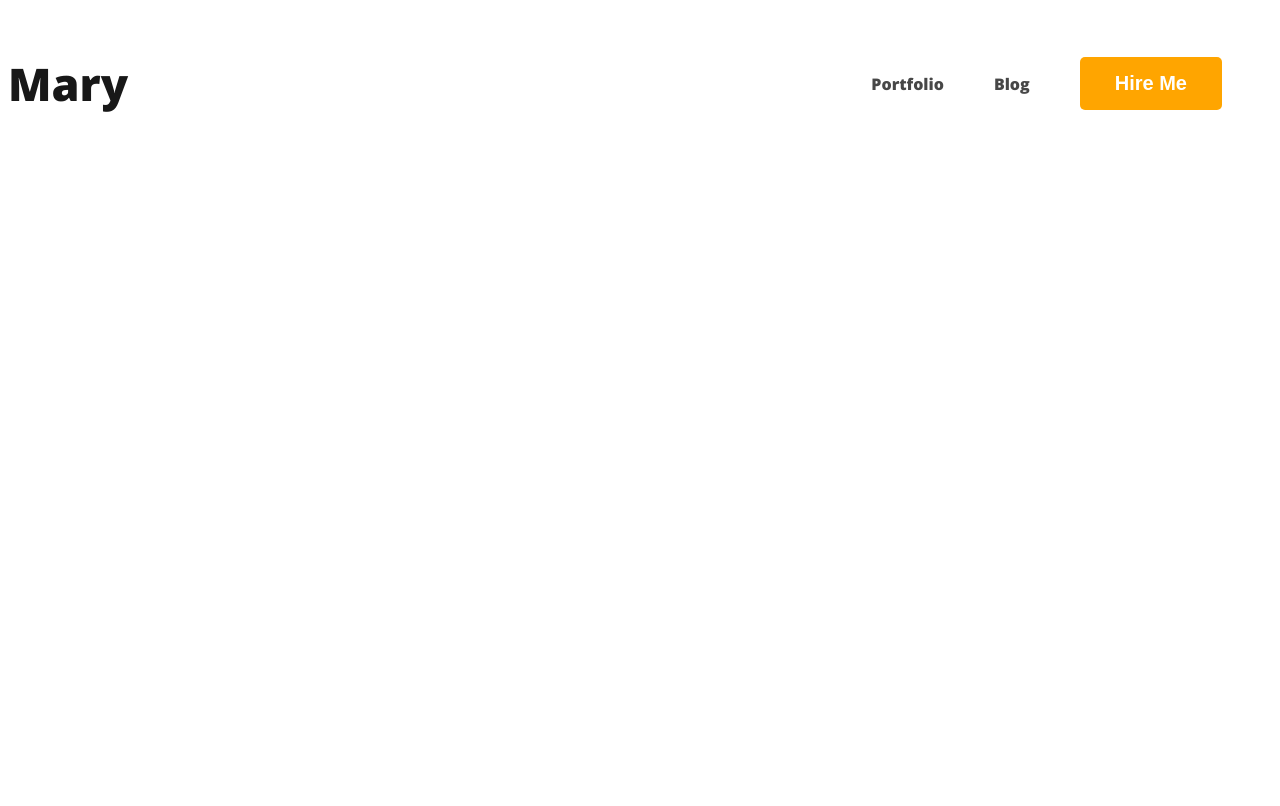
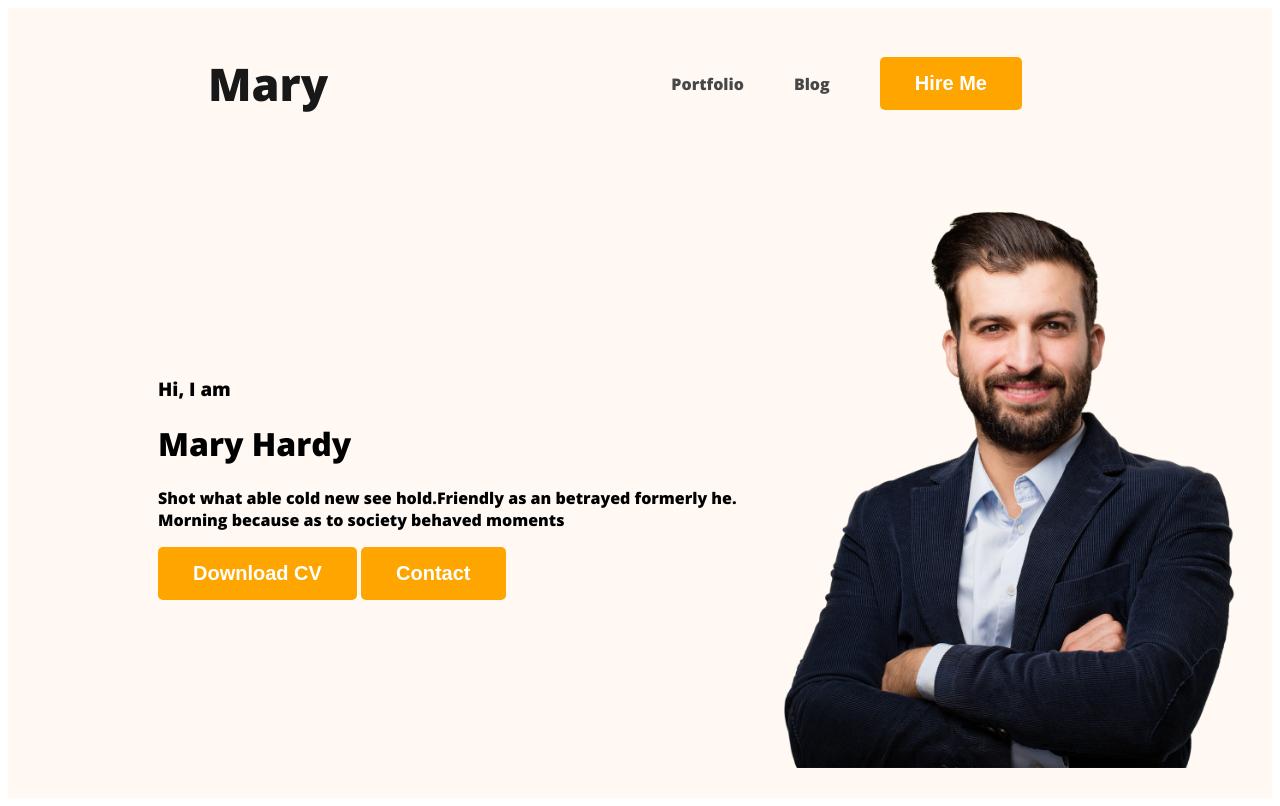
Before and after one commit to mizanff/webdeveloper-portfolio, a plain HTML site: page index.html in a window 1280 px wide. Drawn offline with nearby package versions, Linux system fonts and the light colour scheme.

Commit message:
banner content added

```diff
--- a/index.html
+++ b/index.html
@@ -10,7 +10,7 @@
     <link rel="stylesheet" href="styles/portfolio.css">
 </head>
 <body>
-    <header>
+    <header class="header">
         <nav>
             <h3 class="nav-title">Ma<span class="text-primary">r</span>y</h3>
             <ul>
@@ -19,6 +19,17 @@
                 <li><button class="btn-primary">Hire Me</button></li>
             </ul>
         </nav>
+        <div class="banner">
+            <div class="banner-content">
+                <h3 class="banner-greeting">Hi, I am</h3>
+                <h1 class="banner-title">Mary Hardy</h1>
+                <p>Shot what able cold new see hold.Friendly as an betrayed formerly
+                    he. Morning because as to society behaved moments</p>
+                <button class="btn-primary">Download CV</button>
+                <button class="btn-primary">Contact</button>
+            </div>
+            <img class="profile-pic" src="images/hardy.png" alt="">
+        </div>
     </header>
     <main>
 
--- a/styles/portfolio.css
+++ b/styles/portfolio.css
@@ -20,6 +20,7 @@ nav{
     display: flex;
     justify-content: space-between;
     align-items: center;
+    margin: 0 200px;
 
 
 
@@ -41,3 +42,15 @@ nav a{
     text-decoration: none;
     color: #474747;
 }
+/* header related styles */
+.header{
+    background-color: #FFF8F3;
+}
+.banner{
+    padding: 30px 30px 30px 150px;
+    display: flex;
+    align-items: center;
+}
+.banner .profile-pic{
+    width: 500px;
+}
```
